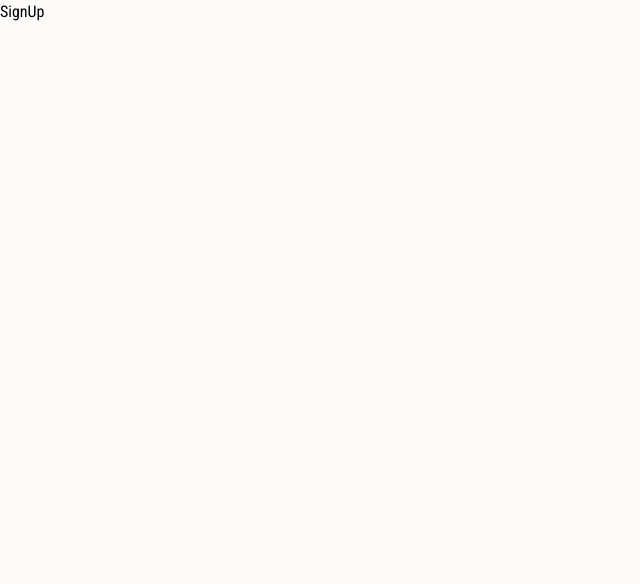
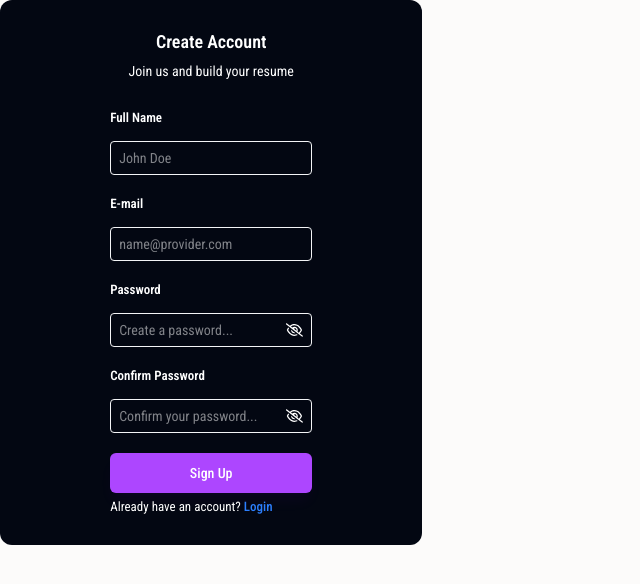
Before and after one commit to BYTECODENINJA/ResumeBuilder, a React app in the folder frontend/: page /signup in a window 1280 px wide. Shown: the top 584 px of the page, without its empty margins (0-640 px from the left). Built offline with nearby package versions, Linux system fonts and the light colour scheme; the HTML template or start-up script is replaced by a standard one.

Commit message:
Add Signup Form

```diff
--- a/frontend/src/App.jsx
+++ b/frontend/src/App.jsx
@@ -16,7 +16,7 @@ const App = () => {
                     {/*---Default Route---*/}
                     <Route path="/" element={<LandingPage/>} />
                     <Route path="/login" element={<Login/>} />
-                    <Route path="/SignUp" element={<SignUp/>} />
+                    <Route path="/signup" element={<SignUp/>} />
                     <Route path="/dashboard" element={<Dashboard/>} />
                     <Route path="/resume/:resumeId" element={<EditResume/>}/>
                 </Routes>
--- a/frontend/src/pages/Auth/Login.jsx
+++ b/frontend/src/pages/Auth/Login.jsx
@@ -1,8 +1,9 @@
 import React, {useState} from 'react'
 import {useNavigate} from "react-router-dom";
 import Input from "../../components/inputs/Input.jsx";
+import {validateEmail} from "../../utils/helper.js";
 
-const Login = () => {
+const Login = ({ setCurrentPage }) => {
     const [email, setEmail] = useState("")
     const [password, setPassword] = useState("")
     const [error, setError] = useState(null)
@@ -18,13 +19,23 @@ const Login = () => {
             return;
         }
 
+        if (!password) {
+            setError("Please enter a password")
+            return;
+        }
+
         setError("")
 
         //Login API call
+        try {
+
+        }catch(error) {
+
+        }
     };
 
 
-    return <div className="w-[90vw] md:w-[33vw] p-7 flex flex-col justify-center items-center">
+    return <div className="w-[90vw] md:w-[33vw] p-7 flex flex-col justify-center items-center bg-gray-950 rounded-xl">
         <h3 className="text-lg font-semibold text-white">Welcome Back!</h3>
         <p className="text-sm text-white mt-[5px] mb-6">Please enter your details</p>
 
@@ -46,10 +57,10 @@ const Login = () => {
 
             {error && <p className="text-red-600 text-sm pb-2.5">{error}</p>}
 
-            <button type="submit" className="btn-primary">Login</button>
+            <button type="submit" className="btn-primary mb-4">Login</button>
 
             <p className="text-[13px] text-white">Don't have an account?{" "}
-            <button className="font-medium text-blue-500 cursor-pointer"
+            <button type="button" className="font-medium text-blue-500 cursor-pointer"
             onClick={() => {
                 setCurrentPage("signup");
             }}>SignUp</button>
--- a/frontend/src/pages/Auth/SignUp.jsx
+++ b/frontend/src/pages/Auth/SignUp.jsx
@@ -1,8 +1,111 @@
-import React from 'react'
 
-const SignUp = () => {
+import React, { useState } from 'react'
+import Input from "../../components/inputs/Input.jsx";
+import { validateEmail } from "../../utils/helper.js";
+import {useNavigate} from "react-router-dom";
+
+const SignUp = ({ setCurrentPage }) => {
+    const [profilePic, setProfilePic] = useState(null);
+    const [fullName, setFullName] = useState("")
+    const [email, setEmail] = useState("")
+    const [password, setPassword] = useState("")
+    const [confirmPassword, setConfirmPassword] = useState("")
+    const [error, setError] = useState(null)
+
+    const navigate = useNavigate();
+
+    const handleSignUp = async (e) => {
+        e.preventDefault();
+
+        let profileImageUrl="";
+
+        if (!fullName) {
+            setError("Please enter your name")
+            return;
+        }
+
+        if (!validateEmail(email)) {
+            setError("Please enter a valid email")
+            return;
+        }
+
+        if (!password) {
+            setError("Please enter a password")
+            return;
+        }
+
+        if (password.length < 6) {
+            setError("Password must be at least 6 characters")
+            return;
+        }
+
+        if (password !== confirmPassword) {
+            setError("Passwords do not match")
+            return;
+        }
+
+        setError("")
+
+        // SignUp API call
+        try {
+            // TODO: Implement API call
+            console.log("Sign up:", { name, email, password })
+        } catch (error) {
+            setError("Something went wrong. Please try again.")
+        }
+    };
+
     return (
-        <div>SignUp</div>
+        <div className="w-[90vw] md:w-[33vw] p-7 flex flex-col justify-center items-center bg-gray-950 rounded-xl">
+            <h3 className="text-lg font-semibold text-white">Create Account</h3>
+            <p className="text-sm text-white mt-[5px] mb-6">Join us and build your resume</p>
+
+            <form onSubmit={handleSignUp}>
+
+                <div className="">
+                <Input
+                    value={name}
+                    onChange={({ target }) => setFullName(target.value)}
+                    label="Full Name"
+                    placeholder="John Doe"
+                    type="text" />
+
+                <Input
+                    value={email}
+                    onChange={({ target }) => setEmail(target.value)}
+                    label="E-mail"
+                    placeholder="name@provider.com"
+                    type="email" />
+
+                <Input
+                    value={password}
+                    onChange={({ target }) => setPassword(target.value)}
+                    label="Password"
+                    placeholder="Create a password..."
+                    type="password" />
+
+                <Input
+                    value={confirmPassword}
+                    onChange={({ target }) => setConfirmPassword(target.value)}
+                    label="Confirm Password"
+                    placeholder="Confirm your password..."
+                    type="password" />
+
+                {error && <p className="text-red-600 text-sm pb-2.5">{error}</p>}
+
+                <button type="submit" className="btn-primary mb-4">Sign Up</button>
+
+                <p className="text-[13px] text-white">Already have an account?{" "}
+                    <button
+                        type="button"
+                        className="font-medium text-blue-500 cursor-pointer"
+                        onClick={() => setCurrentPage("login")}>
+                        Login
+                    </button>
+                </p>
+                </div>
+            </form>
+        </div>
     )
 }
 export default SignUp
--- a/frontend/src/pages/LandingPage.jsx
+++ b/frontend/src/pages/LandingPage.jsx
@@ -2,7 +2,7 @@ import React, { useState } from 'react';
 import { useNavigate } from "react-router-dom";
 import HeroImage from "../assets/HeroImage.jpg";
 import Login from "./Auth/Login.jsx";
-import Signup from "./Auth/Signup.jsx";
+import SignUp from "./Auth/SignUp.jsx";
 import Modal from "../UI/Modal.jsx";
 
 const LandingPage = () => {
@@ -160,7 +160,7 @@ const LandingPage = () => {
                 >
                     <div className="py-4">
                         {currentPage === "login" && <Login setCurrentPage={setCurrentPage} />}
-                        {currentPage === "signup" && <Signup setCurrentPage={setCurrentPage} />}
+                        {currentPage === "signup" && <SignUp setCurrentPage={setCurrentPage} />}
                     </div>
                 </Modal>
             )}
--- a/frontend/src/utils/helper.js
+++ b/frontend/src/utils/helper.js
@@ -0,0 +1,4 @@
+export const validateEmail = (email) => {
+    const regex = /^[^\s@]+@[^\s@]+\.[^\s@]+$/;
+    return regex.test(email);
+}
```
